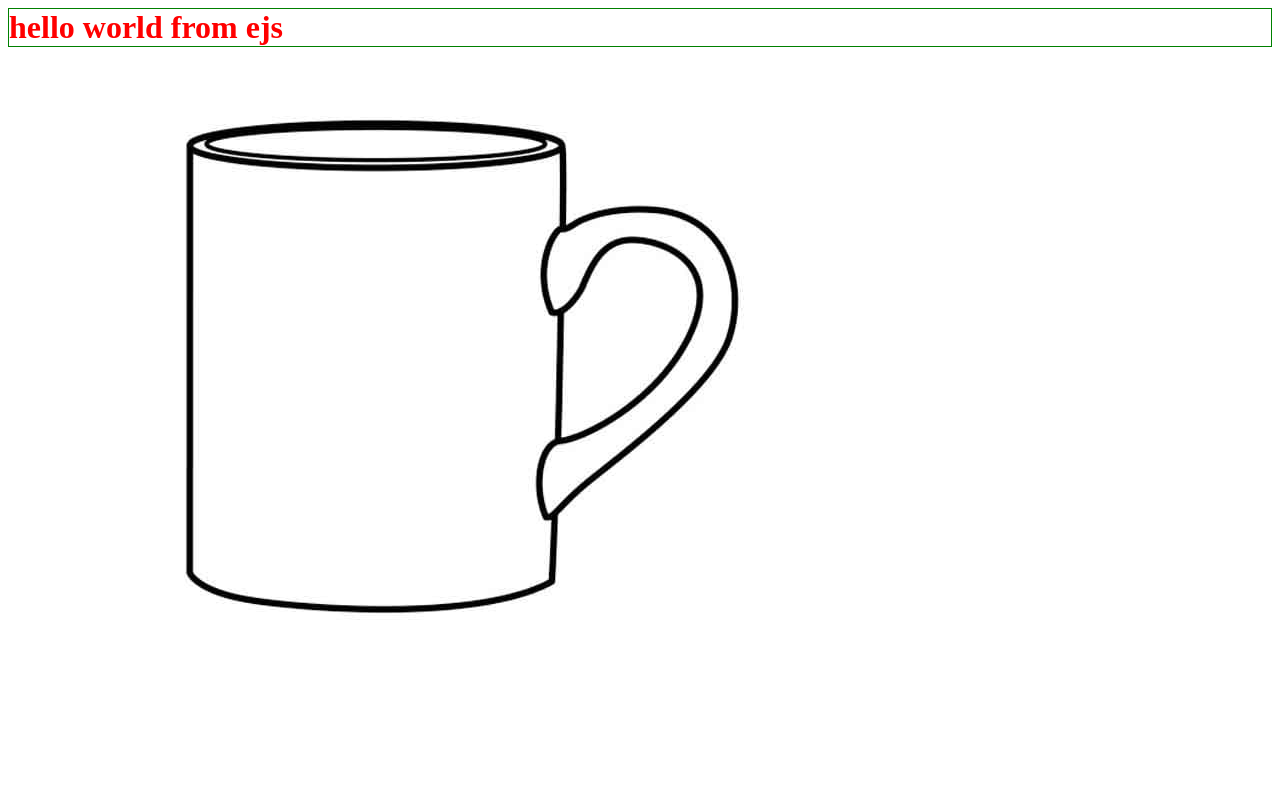
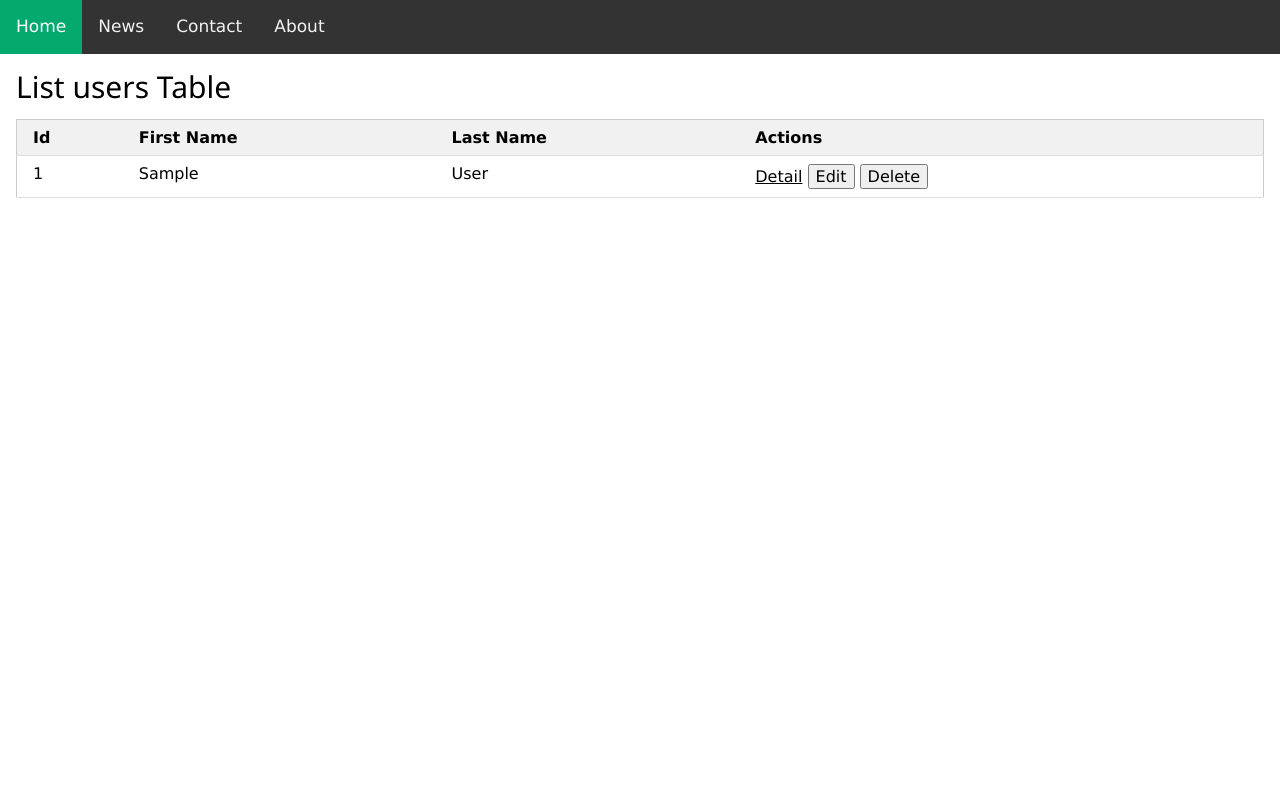
Before and after one commit to tuananh211202/node-basic, a Node server app: template src/views/index.ejs in a window 1280 px wide. Run offline with Node 20, Linux system fonts and the light colour scheme; the template is opened without the code that fills it: most values are stand-ins (such as "Sample title", 1, 10 or a date in 2020).

Commit message:
add table and link to detail page

```diff
--- a/package.json
+++ b/package.json
@@ -17,6 +17,7 @@
     "dotenv": "^16.0.3",
     "ejs": "^3.1.8",
     "express": "^4.18.2",
+    "mysql2": "^2.3.3",
     "nodemon": "^2.0.20"
   }
 }
--- /dev/null
+++ b/src/configs/connectDB.js
@@ -0,0 +1,19 @@
+import mysql from "mysql2";
+
+// create connection
+const connection = mysql.createConnection({
+	host: 'localhost',
+	user: 'root',
+	database: 'nodejsbasic',
+	port: '3036',
+});
+
+/* connection.query('SELECT * FROM `users` ', (err, results, fields) => {
+	console.log('>>> check mysql');
+	console.log(results);
+  let rows = results.map((row) => {return row});
+  console.log(rows);
+}
+);*/
+
+export default connection;
--- a/src/index.js
+++ b/src/index.js
@@ -1,6 +1,7 @@
+import express from "express";
 import configViewEngine from "./configs/viewEngine";
 import initWebRoute from "./route/web";
-const express = require("express");
+// import connection from './configs/connectDB';
 require('dotenv').config();
 
 const app = express();
--- a/src/public/css/style.css
+++ b/src/public/css/style.css
@@ -1,4 +1,28 @@
-h1 {
-  color: red;
-  border: 1px solid green;
+body {
+  margin: 0;
+  font-family: Arial, Helvetica, sans-serif;
 }
+
+.topnav {
+  overflow: hidden;
+  background-color: #333;
+}
+
+.topnav a {
+  float: left;
+  color: #f2f2f2;
+  text-align: center;
+  padding: 14px 16px;
+  text-decoration: none;
+  font-size: 17px;
+}
+
+.topnav a:hover {
+  background-color: #ddd;
+  color: black;
+}
+
+.topnav a.active {
+  background-color: #04AA6D;
+  color: white;
+}
--- a/src/views/index.ejs
+++ b/src/views/index.ejs
@@ -4,13 +4,49 @@
     <meta charset="UTF-8">
     <meta http-equiv="X-UA-Compatible" content="IE=edge">
     <meta name="viewport" content="width=device-width, initial-scale=1.0">
-    <title>Document</title>
+    <title>Node.Js Basic</title>
     <link rel="stylesheet" href="/css/style.css">
+    <link rel="stylesheet" href="https://www.w3schools.com/w3css/4/w3.css">
 </head>
 
 <body>
-    <h1>hello world from ejs</h1>
-    <img src="/img/tranh-to-mau-cai-coc.jpg" />
+  <div class="topnav">
+    <a class="active" href="#home">Home</a>
+    <a href="#news">News</a>
+    <a href="#contact">Contact</a>
+    <a href="#about">About</a>
+  </div>
+
+  <div>
+    <div class="w3-container">
+      <h2>List users Table</h2>
+
+      <table class="w3-table-all w3-hoverable">
+        <thead>
+          <tr class="w3-light-grey">
+            <th>Id</th>
+            <th>First Name</th>
+            <th>Last Name</th>
+            <th>Actions</th>
+          </tr>
+        </thead>
+        <% for(let i = 0;i < dataUser.length;i++) { %>
+          <tr>
+            <td><%= dataUser[i].id %></td>
+            <td><%= dataUser[i].firstName %></td>
+            <td><%= dataUser[i].lastName %></td>
+            <td>
+              <a href="/detail/user/<%= dataUser[i].id %>" target="_blank">Detail</a>
+              <button type="button">Edit</button>
+              <button type="button">Delete</button>
+            </td>
+          </tr>
+        <% } %>
+      </table>
+    </div>
+  </div>
+
+
 </body>
 
 </html>
```
Also changed, not shown: src/controller/homeController.js (+15 -1 lines), 1 other file.
